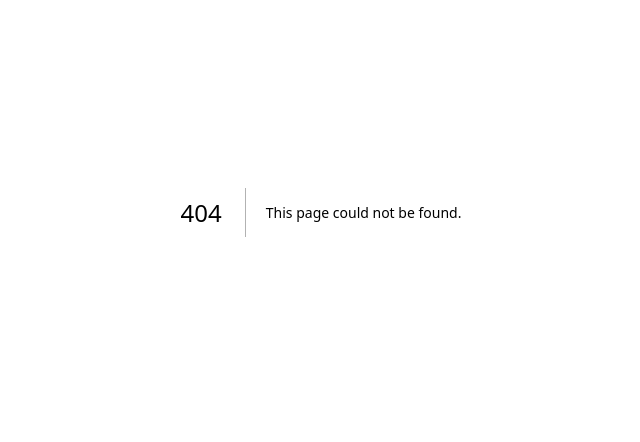
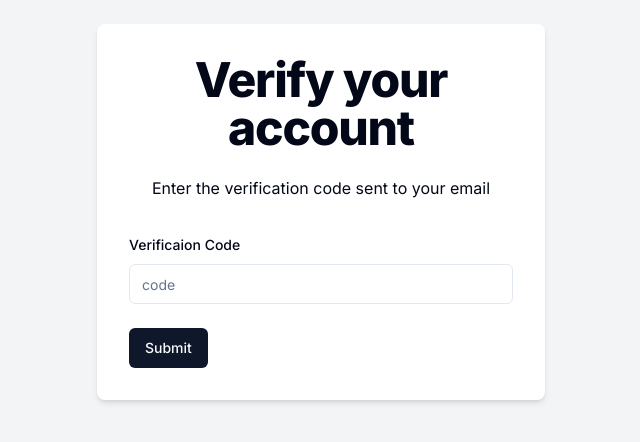
Before and after one commit to adityakashyap5047/QuickQuips, a Next.js app: page /verify/1 in a window 1280 px wide. Before the commit this address had no page. Shown: the part 188-630 px from the top of the page, without its empty margins (319-959 px from the left). Built offline with nearby package versions, Linux system fonts and the light colour scheme.

Commit message:
completing the verify page for otp

```diff
--- a/src/app/(auth)/sign-up/page.tsx
+++ b/src/app/(auth)/sign-up/page.tsx
@@ -5,13 +5,13 @@
 import { useForm } from "react-hook-form"
 import Link from 'next/link'
 import { useEffect, useState } from 'react'
-import { useDebounceValue, useDebounceCallback } from 'usehooks-ts'
+import { useDebounceCallback } from 'usehooks-ts'
 import { useToast } from "@/components/ui/use-toast"
 import { useRouter } from 'next/navigation'
 import { signUpSchema } from '@/schemas/signUpSchema'
 import axios, {AxiosError} from 'axios'
 import { ApiResponse } from '@/types/ApiResponse'
-import { Form, FormControl, FormDescription, FormField, FormItem, FormLabel, FormMessage } from '@/components/ui/form'
+import { Form, FormControl, FormField, FormItem, FormLabel, FormMessage } from '@/components/ui/form'
 import { Input } from '@/components/ui/input'
 import { Button } from '@/components/ui/button'
 import { Loader2 } from 'lucide-react'
--- /dev/null
+++ b/src/app/(auth)/verify/[username]/page.tsx
@@ -0,0 +1,78 @@
+'use client'
+
+import { Button } from '@/components/ui/button'
+import { Form, FormControl, FormField, FormItem, FormLabel, FormMessage } from '@/components/ui/form'
+import { Input } from '@/components/ui/input'
+import { useToast } from '@/components/ui/use-toast'
+import { verifySchema } from '@/schemas/verifySchema'
+import { ApiResponse } from '@/types/ApiResponse'
+import { zodResolver } from '@hookform/resolvers/zod'
+import axios, { AxiosError } from 'axios'
+import { useParams, useRouter } from 'next/navigation'
+import React from 'react'
+import { useForm } from 'react-hook-form'
+import * as z  from 'zod'
+
+const VerifyAccount = () => {
+    const router = useRouter()
+    const params = useParams<{username: string}>()
+    const {toast} = useToast();
+
+    const form = useForm<z.infer<typeof verifySchema>>({
+        resolver: zodResolver(verifySchema)
+    })
+
+    const onSubmit = async (data: z.infer<typeof verifySchema>) => {
+        try {
+            const response = await axios.post('/api/verify-code', {
+                username: params.username,
+                code: data.code
+            })
+            toast({
+                title: "Success",
+                description: response.data.message
+            })
+            router.replace('/sign-in')
+        } catch (error) {
+            console.error("Error in verifying the code", error)
+            const axiosError = error as AxiosError<ApiResponse>;
+            toast({
+                title: "Verify failed",
+                description: axiosError.response?.data.message,
+                variant: "destructive"
+            })
+        }
+    }
+    return (
+    <div className='flex justify-center items-center min-h-screen bg-gray-100'>
+        <div className='w-full max-w-md p-8 space-y-8 bg-white rounded-lg shadow-md'>
+            <div className="text-center">
+                <h1 className="text-4xl font-extrabold tracking-tight lg:text-5xl mb-6">
+                    Verify your account
+                </h1>
+                <p className="mb-4">Enter the verification code sent to your email</p>
+            </div>
+            <Form {...form}>
+                <form onSubmit={form.handleSubmit(onSubmit)} className="space-y-6">
+                    <FormField
+                    name="code"
+                    control={form.control}
+                    render={({ field }) => (
+                        <FormItem>
+                        <FormLabel>Verificaion Code</FormLabel>
+                        <FormControl>
+                            <Input placeholder="code" {...field} />
+                        </FormControl>
+                        <FormMessage />
+                        </FormItem>
+                    )}
+                    />
+                    <Button type="submit">Submit</Button>
+                </form>
+            </Form>
+        </div>
+    </div>
+    )
+}
+
+export default VerifyAccount
```
